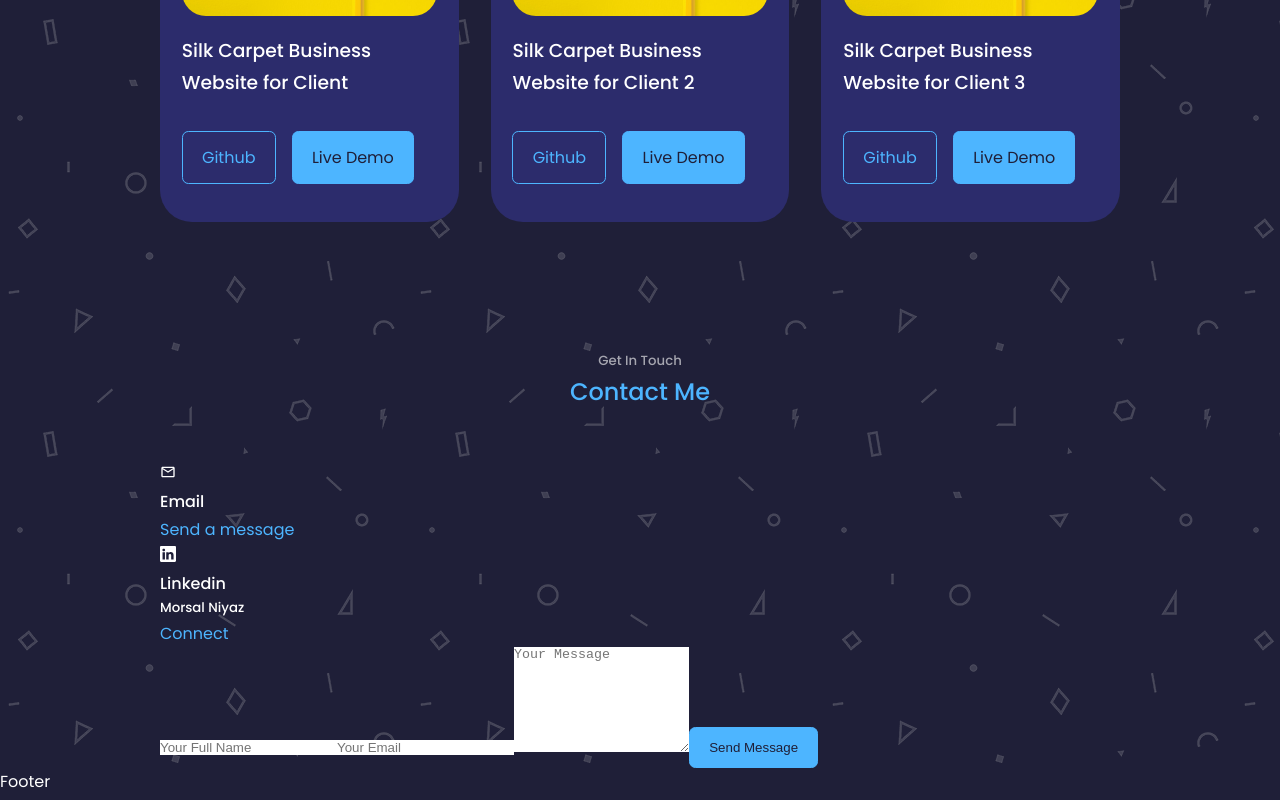
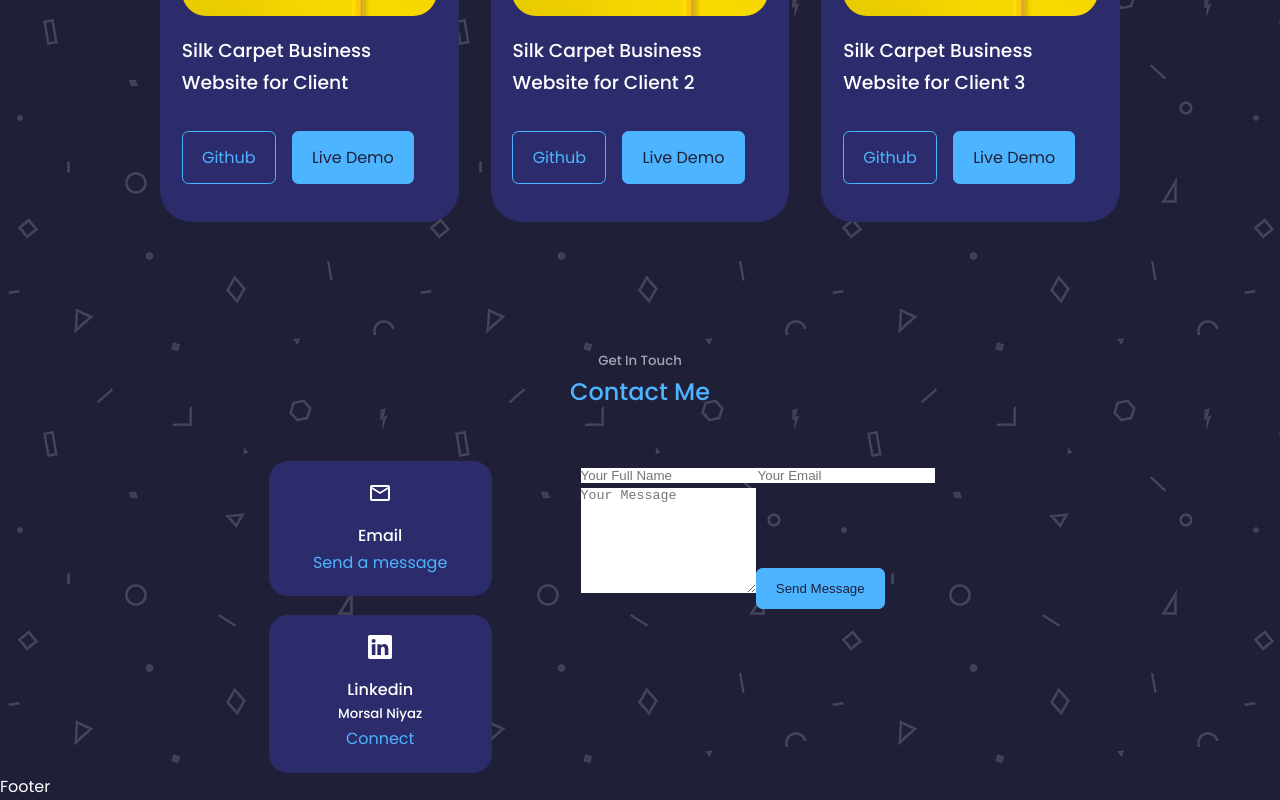
Before and after one commit to MorsalN/morsaln.github.io, a React (Create React App) app: page / in a window 1280 px wide. Shown: the part 3143-3943 px from the top of the page. Built offline with nearby package versions, Linux system fonts and the light colour scheme; a web font is replaced by a local one.

Commit message:
Created form for contact section

```diff
--- a/src/components/contact/Contact.jsx
+++ b/src/components/contact/Contact.jsx
@@ -14,7 +14,7 @@
       <div className="container contact__container">
         <div className="contact__options">
           <article className="contact__option">
-            <MdMailOutline />
+            <MdMailOutline className="contact__option-icon" />
             <h4>Email</h4>
             <h5>{email}</h5>
             <a href="mailto:" target="_blank">
@@ -22,7 +22,7 @@
             </a>
           </article>
           <article className="contact__option">
-            <BsLinkedin />
+            <BsLinkedin className="contact__option-icon" />
             <h4>Linkedin</h4>
             <h5>Morsal Niyaz</h5>
             <a href="https://www.linkedin.com/in/morsalniyaz/" target="_blank">
--- a/src/components/contact/contact.css
+++ b/src/components/contact/contact.css
@@ -0,0 +1,31 @@
+.container.contact__container {
+  width: 58%;
+  display: grid;
+  grid-template-columns: 30% 58%;
+  gap: 12%;
+}
+
+.contact__options {
+  display: flex;
+  flex-direction: column;
+  gap: 1.2rem;
+}
+
+.contact__option {
+  background: var(--color-bg-variant);
+  padding: 1.2rem;
+  border-radius: 1.2rem;
+  text-align: center;
+  border: 1px solid transparent;
+  transition: var(--transition);
+}
+
+.contact__option:hover {
+  background: transparent;
+  border-color: var(--color-primary-variant);
+}
+
+.contact__option-icon {
+  font-size: 1.5rem;
+  margin-bottom: 0.5rem;
+}
```
